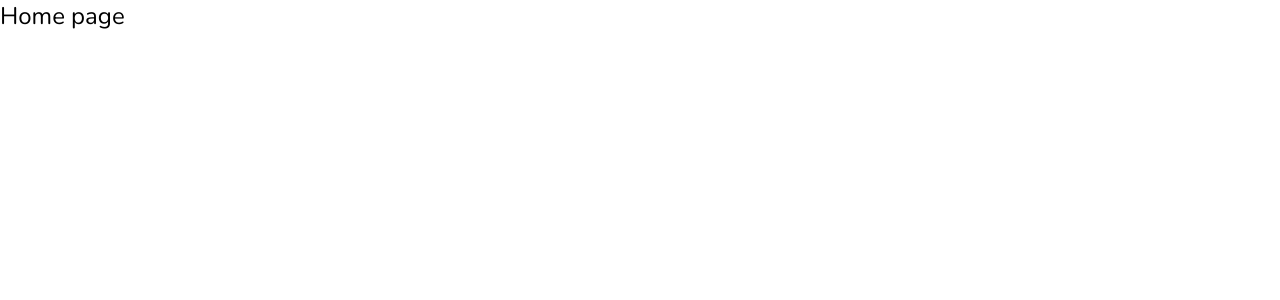
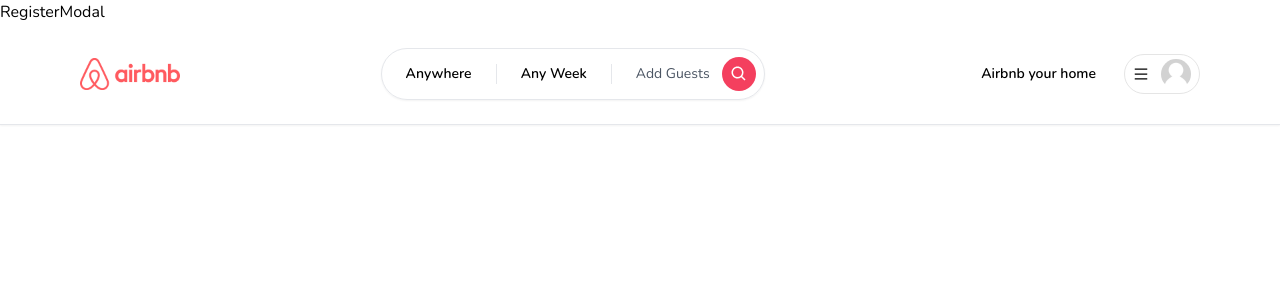
Before and after one commit to BrandTrump/Airbnb-Clone, a Next.js app: page / in a window 1280 px wide. Shown: the top 300 px of the page. Built offline with nearby package versions, Linux system fonts and the light colour scheme.

Commit message:
feat: included register modal

```diff
--- a/app/layout.tsx
+++ b/app/layout.tsx
@@ -1,8 +1,9 @@
 import "./globals.css";
 import type { Metadata } from "next";
-import { Inter, Nunito } from "next/font/google";
+import { Nunito } from "next/font/google";
+import Navbar from "./components/navbar/Navbar";
+import RegisterModal from "./components/modals/RegisterModal";
 
-const inter = Inter({ subsets: ["latin"] });
 const nunito = Nunito({ subsets: ["latin"] });
 
 export const metadata: Metadata = {
@@ -17,7 +18,11 @@
 }) {
   return (
     <html lang="en">
-      <body className={nunito.className}>{children}</body>
+      <body className={nunito.className}>
+        <RegisterModal />
+        <Navbar />
+        {children}
+      </body>
     </html>
   );
 }
```
